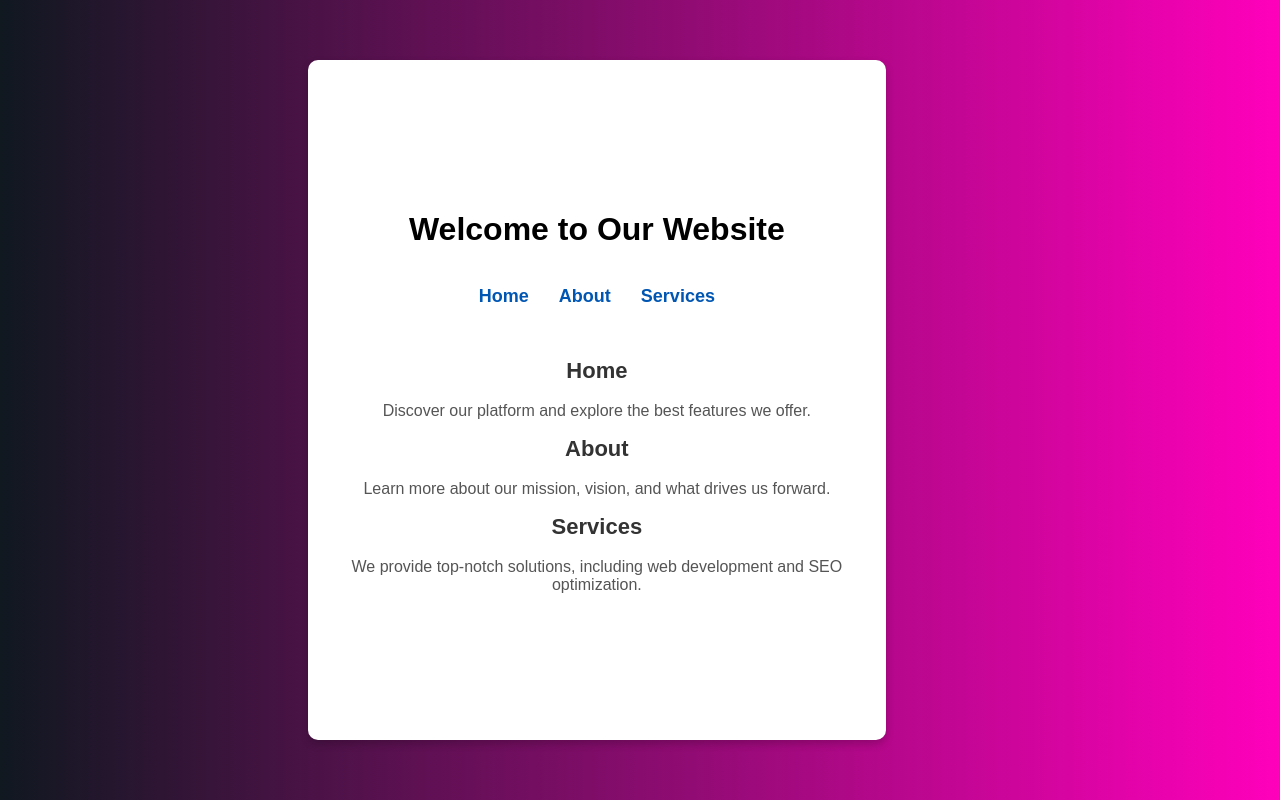
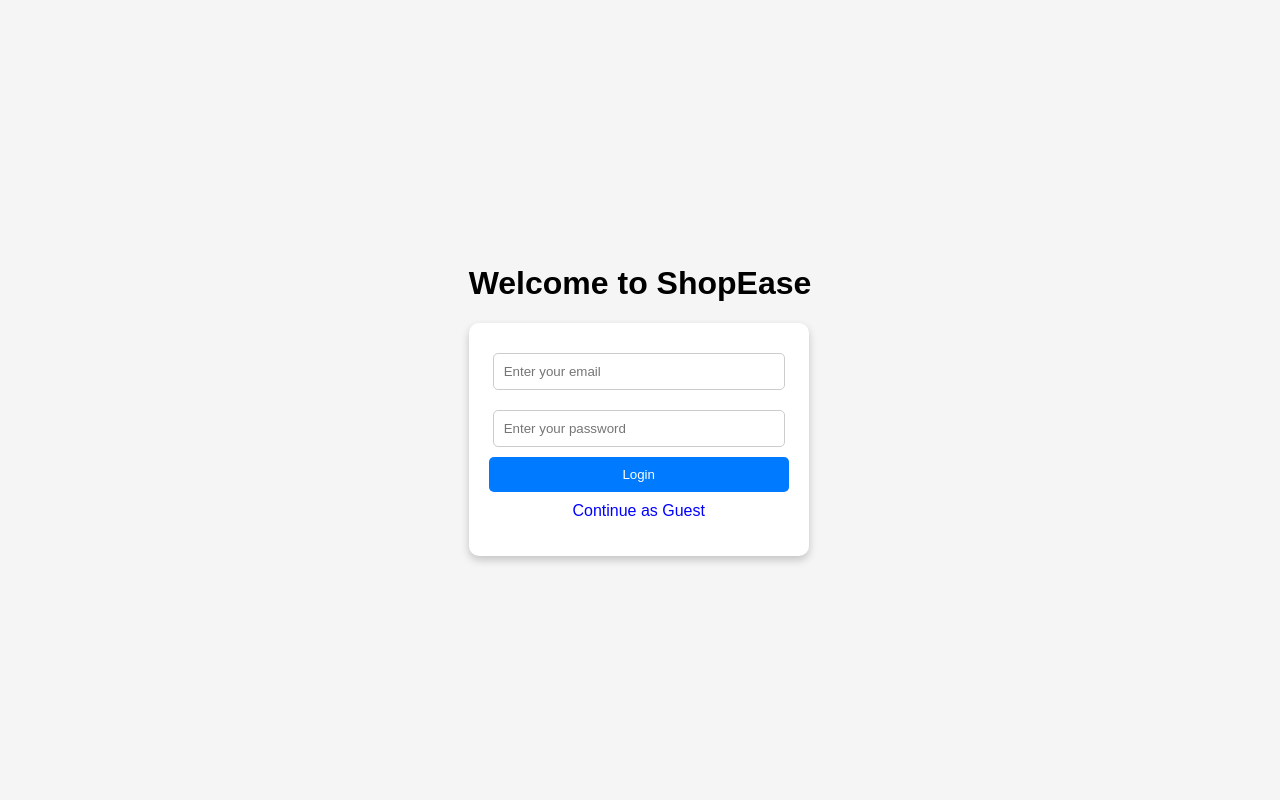
Before and after one commit to raghulm77/React, a React (Create React App) app: page / in a window 1280 px wide. Built offline with nearby package versions, Linux system fonts and the light colour scheme.

Commit message:
Initial commit4

```diff
--- a/src/App.js
+++ b/src/App.js
@@ -1,14 +1,15 @@
 import { BrowserRouter as Router, Route, Routes } from "react-router-dom";
 import "./Studies.css";
-import Login from "./Login1";
+import Login from "./Login2";
+import Catalogue from "./Catalogue";
 
 export default function App() {
   return (
     <Router>
       <Routes>
         <Route path="/" element={<Login />} />
+        <Route path="/catalogue" element={<Catalogue />} />
       </Routes>
     </Router>
   );
 }
-//app//
--- /dev/null
+++ b/src/Catalogue.js
@@ -0,0 +1,52 @@
+import { useState } from "react";
+import ProductCard from "./ProductCard";
+import "./Studies.css";
+
+const products = [
+  {
+    id: 1,
+    name: "Wireless Headphones",
+    price: "2000rs",
+    image:
+      "https://www.bhphotovideo.com/images/images2500x2500/skullcandy_s6hbgy_374_hesh_2_bluetooth_headphones_1085703.jpg",
+  },
+  {
+    id: 2,
+    name: "Smartwatch",
+    price: "15000rs",
+    image:
+      "https://tse2.mm.bing.net/th?id=OIP.oQ9gioHYyztzuhHEVAu9OQHaHa&pid=Api&P=0&h=180",
+  },
+  {
+    id: 3,
+    name: "Gaming Mouse",
+    price: "500rs",
+    image:
+      "https://tse4.mm.bing.net/th?id=OIP.eUN84socyXVZeTMQzPdNmQHaHa&pid=Api&P=0&h=180",
+  },
+];
+
+export default function Catalogue() {
+  const [search, setSearch] = useState("");
+
+  const filteredProducts = products.filter((product) =>
+    product.name.toLowerCase().includes(search.toLowerCase())
+  );
+
+  return (
+    <div className="catalogue-container">
+      <h1>Product Catalogue</h1>
+      <input
+        type="text"
+        placeholder="Search products..."
+        value={search}
+        onChange={(e) => setSearch(e.target.value)}
+      />
+      <div className="product-grid">
+        {filteredProducts.map((product) => (
+          <ProductCard key={product.id} product={product} />
+        ))}
+      </div>
+    </div>
+  );
+}
--- /dev/null
+++ b/src/Dynamic/Studies1.css
@@ -0,0 +1,61 @@
+/* App.css1*/
+body {
+    margin: 0;
+    font-family: Arial, sans-serif;
+    background: linear-gradient(to right, #101820, #ff00bb);
+    height: 100vh;
+    display: flex;
+    align-items: center;
+    justify-content: center;
+    text-align: center;
+  }
+
+  .page-container {
+    background: white;
+    padding: 40px;
+    border-radius: 10px;
+    box-shadow: 0 4px 8px rgba(0, 0, 0, 0.2);
+    width: 75%; /* 3/4 of the screen */
+    height: 75vh; /* Adjust height to match */
+    display: flex;
+    flex-direction: column;
+    align-items: center;
+    justify-content: center;
+  }
+
+  nav ul {
+    list-style: none;
+    padding: 0;
+  }
+
+  nav ul li {
+    display: inline;
+    margin: 0 15px;
+  }
+
+  nav ul li a {
+    text-decoration: none;
+    font-size: 18px;
+    color: #0056b3;
+    font-weight: bold;
+  }
+
+  nav ul li a:hover {
+    text-decoration: underline;
+  }
+
+  /* Content sections */
+  .content-section {
+    margin-top: 20px;
+  }
+
+  .content-section h2 {
+    color: #333;
+    font-size: 22px;
+    margin-top: 15px;
+  }
+
+  .content-section p {
+    font-size: 16px;
+    color: #555;
+  }
--- /dev/null
+++ b/src/Login2.js
@@ -0,0 +1,24 @@
+import { useNavigate } from "react-router-dom";
+import "./Studies.css";
+
+export default function Login() {
+  const navigate = useNavigate();
+
+  const handleLogin = () => {
+    navigate("/catalogue");
+  };
+
+  return (
+    <div className="login-container">
+      <h1>Welcome to ShopEase</h1>
+      <div className="login-box">
+        <input type="email" placeholder="Enter your email" />
+        <input type="password" placeholder="Enter your password" />
+        <button onClick={handleLogin}>Login</button>
+        <p className="guest-option" onClick={handleLogin}>
+          Continue as Guest
+        </p>
+      </div>
+    </div>
+  );
+}
--- /dev/null
+++ b/src/ProductCard.js
@@ -0,0 +1,12 @@
+import "./Studies.css";
+
+export default function ProductCard({ product }) {
+  return (
+    <div className="product-card">
+      <img src={product.image} alt={product.name} />
+      <h3>{product.name}</h3>
+      <p>{product.price}</p>
+      <button>Add to Cart</button>
+    </div>
+  );
+}
--- a/src/Studies.css
+++ b/src/Studies.css
@@ -1,61 +1,88 @@
-/* App.css1*/
+/* Global styles */
 body {
+  font-family: Arial, sans-serif;
   margin: 0;
-  font-family: Arial, sans-serif;
-  background: linear-gradient(to right, #101820, #ff00bb);
-  height: 100vh;
+  padding: 0;
   display: flex;
   align-items: center;
   justify-content: center;
+  height: 100vh;
+  background-color: #f5f5f5;
+}
+
+/* Login Page */
+.login-container {
   text-align: center;
 }
 
-.page-container {
+.login-box {
   background: white;
-  padding: 40px;
+  padding: 20px;
   border-radius: 10px;
   box-shadow: 0 4px 8px rgba(0, 0, 0, 0.2);
-  width: 75%; /* 3/4 of the screen */
-  height: 75vh; /* Adjust height to match */
-  display: flex;
-  flex-direction: column;
-  align-items: center;
-  justify-content: center;
+  width: 300px;
 }
 
-nav ul {
-  list-style: none;
-  padding: 0;
+input {
+  width: 90%;
+  padding: 10px;
+  margin: 10px 0;
+  border: 1px solid #ccc;
+  border-radius: 5px;
 }
 
-nav ul li {
-  display: inline;
-  margin: 0 15px;
+button {
+  width: 100%;
+  padding: 10px;
+  background-color: #007bff;
+  color: white;
+  border: none;
+  border-radius: 5px;
+  cursor: pointer;
 }
 
-nav ul li a {
-  text-decoration: none;
-  font-size: 18px;
-  color: #0056b3;
-  font-weight: bold;
+button:hover {
+  background-color: #0056b3;
 }
 
-nav ul li a:hover {
-  text-decoration: underline;
+.guest-option {
+  color: blue;
+  cursor: pointer;
+  margin-top: 10px;
 }
 
-/* Content sections */
-.content-section {
+/* Catalogue Page */
+.catalogue-container {
+  text-align: center;
+}
+
+.product-grid {
+  display: flex;
+  justify-content: center;
+  gap: 20px;
+  flex-wrap: wrap;
   margin-top: 20px;
 }
 
-.content-section h2 {
-  color: #333;
-  font-size: 22px;
-  margin-top: 15px;
+.product-card {
+  background: white;
+  padding: 15px;
+  border-radius: 10px;
+  box-shadow: 0 4px 8px rgba(0, 0, 0, 0.2);
+  width: 200px;
 }
 
-.content-section p {
+.product-card img {
+  width: 100%;
+  border-radius: 5px;
+}
+
+.product-card h3 {
   font-size: 16px;
-  color: #555;
+  margin: 10px 0;
 }
+
+.product-card button {
+  width: 100%;
+  margin-top: 10px;
+}
```
Also changed, not shown: src/Dynamic/Login1.js (renamed from src/Login1.js).
